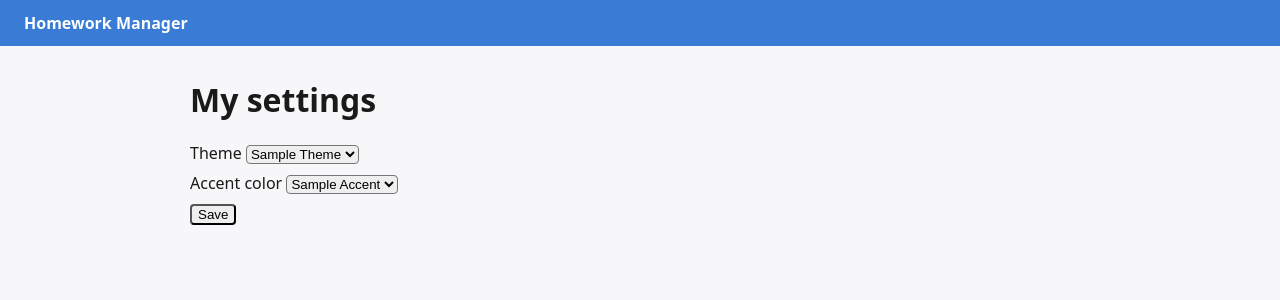
After one commit to MTNHMMR/homework-manager, a FastAPI app: template app/templates/settings.html in a window 1280 px wide. The commit adds this page. Shown: the top 300 px of the page. Run offline with FastAPI, Linux system fonts and the light colour scheme; the template is opened without the code that fills it: most values are stand-ins (such as "Sample title", 1, 10 or a date in 2020).

Commit message:
feat: per-kid theme and accent color settings page
Co-Authored-By: Claude Sonnet 5 <noreply@anthropic.com>

```diff
--- a/app/main.py
+++ b/app/main.py
@@ -5,7 +5,7 @@ from fastapi import FastAPI
 from starlette.middleware.sessions import SessionMiddleware
 
 from app.database import get_connection, init_db
-from app.routers import admin, admin_users, auth, overview
+from app.routers import admin, admin_users, auth, overview, settings
 
 
 def create_app() -> FastAPI:
@@ -30,5 +30,6 @@ def create_app() -> FastAPI:
     app.include_router(overview.router)
     app.include_router(admin.router)
     app.include_router(admin_users.router)
+    app.include_router(settings.router)
 
     return app
--- a/app/static/style.css
+++ b/app/static/style.css
@@ -1,14 +1,54 @@
-body { font-family: system-ui, sans-serif; margin: 0; background: #f7f7f9; color: #1a1a1a; }
-nav { display: flex; align-items: center; gap: 1rem; padding: 0.75rem 1.5rem; background: #22314a; color: white; }
+:root {
+    --accent: #3a7bd5;
+    --bg: #f7f7f9;
+    --text: #1a1a1a;
+    --card-bg: #ffffff;
+    --border: #ddd;
+    --radius: 4px;
+}
+
+body[data-theme="dark"] {
+    --bg: #14161f;
+    --text: #e8e8ec;
+    --card-bg: #1c1e29;
+    --border: #2a2d3a;
+}
+
+body[data-theme="fun"] {
+    --bg: #fff3e9;
+    --card-bg: #ffffff;
+    --border: #f0d9c0;
+    --radius: 14px;
+}
+
+body[data-theme="minimal"] {
+    --bg: #ffffff;
+    --card-bg: #ffffff;
+    --border: #1a1a1a;
+    --radius: 0;
+}
+
+body[data-accent="red"] { --accent: #d64545; }
+body[data-accent="orange"] { --accent: #e08a2e; }
+body[data-accent="yellow"] { --accent: #d6b32e; }
+body[data-accent="green"] { --accent: #4a9d4f; }
+body[data-accent="teal"] { --accent: #2e9d8f; }
+body[data-accent="blue"] { --accent: #3a7bd5; }
+body[data-accent="purple"] { --accent: #7b4fd6; }
+body[data-accent="pink"] { --accent: #d6469b; }
+
+body { font-family: system-ui, sans-serif; margin: 0; background: var(--bg); color: var(--text); }
+nav { display: flex; align-items: center; gap: 1rem; padding: 0.75rem 1.5rem; background: var(--accent); color: white; }
 nav a, nav .who { color: white; text-decoration: none; }
 nav .brand { font-weight: bold; margin-right: auto; }
 nav form.inline { display: inline; margin: 0; }
 nav button { background: none; border: 1px solid white; color: white; padding: 0.25rem 0.6rem; border-radius: 4px; cursor: pointer; }
 main { max-width: 900px; margin: 2rem auto; padding: 0 1rem; }
-table { width: 100%; border-collapse: collapse; margin-top: 1rem; }
-th, td { text-align: left; padding: 0.5rem; border-bottom: 1px solid #ddd; }
+table { width: 100%; border-collapse: collapse; margin-top: 1rem; background: var(--card-bg); }
+th, td { text-align: left; padding: 0.5rem; border-bottom: 1px solid var(--border); }
 form.stack label { display: block; margin-bottom: 0.5rem; }
 .error { color: #b00020; }
 .status-done { color: #1a7f37; font-weight: bold; }
 .status-in_progress { color: #9a6700; }
 .status-not_started { color: #57606a; }
+button, select, input { border-radius: var(--radius); }
--- a/app/templates/base.html
+++ b/app/templates/base.html
@@ -6,7 +6,7 @@
     <title>{% block title %}Homework Manager{% endblock %}</title>
     <link rel="stylesheet" href="/static/style.css">
 </head>
-<body>
+<body data-theme="{{ user.theme if user else 'light' }}" data-accent="{{ user.accent_color if user else 'blue' }}">
     <nav>
         <a class="brand" href="/">Homework Manager</a>
         {% if user %}
@@ -14,9 +14,11 @@
             {% if user.is_admin %}
                 <a href="/admin">All assignments</a>
                 <a href="/admin/users">Manage users</a>
+                <a href="/admin/classes">Manage classes</a>
             {% else %}
                 <a href="/overview">My assignments</a>
             {% endif %}
+            <a href="/settings">Settings</a>
             <form method="post" action="/logout" class="inline">
                 <button type="submit">Log out</button>
             </form>
--- /dev/null
+++ b/app/templates/settings.html
@@ -0,0 +1,23 @@
+{% extends "base.html" %}
+{% block title %}Settings — Homework Manager{% endblock %}
+{% block content %}
+<h1>My settings</h1>
+{% if error %}<p class="error">{{ error }}</p>{% endif %}
+<form method="post" action="/settings" class="stack">
+    <label>Theme
+        <select name="theme">
+            {% for t in themes %}
+            <option value="{{ t }}" {% if t == user.theme %}selected{% endif %}>{{ t.title() }}</option>
+            {% endfor %}
+        </select>
+    </label>
+    <label>Accent color
+        <select name="accent_color">
+            {% for a in accents %}
+            <option value="{{ a }}" {% if a == user.accent_color %}selected{% endif %}>{{ a.title() }}</option>
+            {% endfor %}
+        </select>
+    </label>
+    <button type="submit">Save</button>
+</form>
+{% endblock %}
```
Also changed, not shown: app/routers/settings.py (added, +52 -0 lines), tests/test_settings_routes.py (added, +46 -0 lines).
